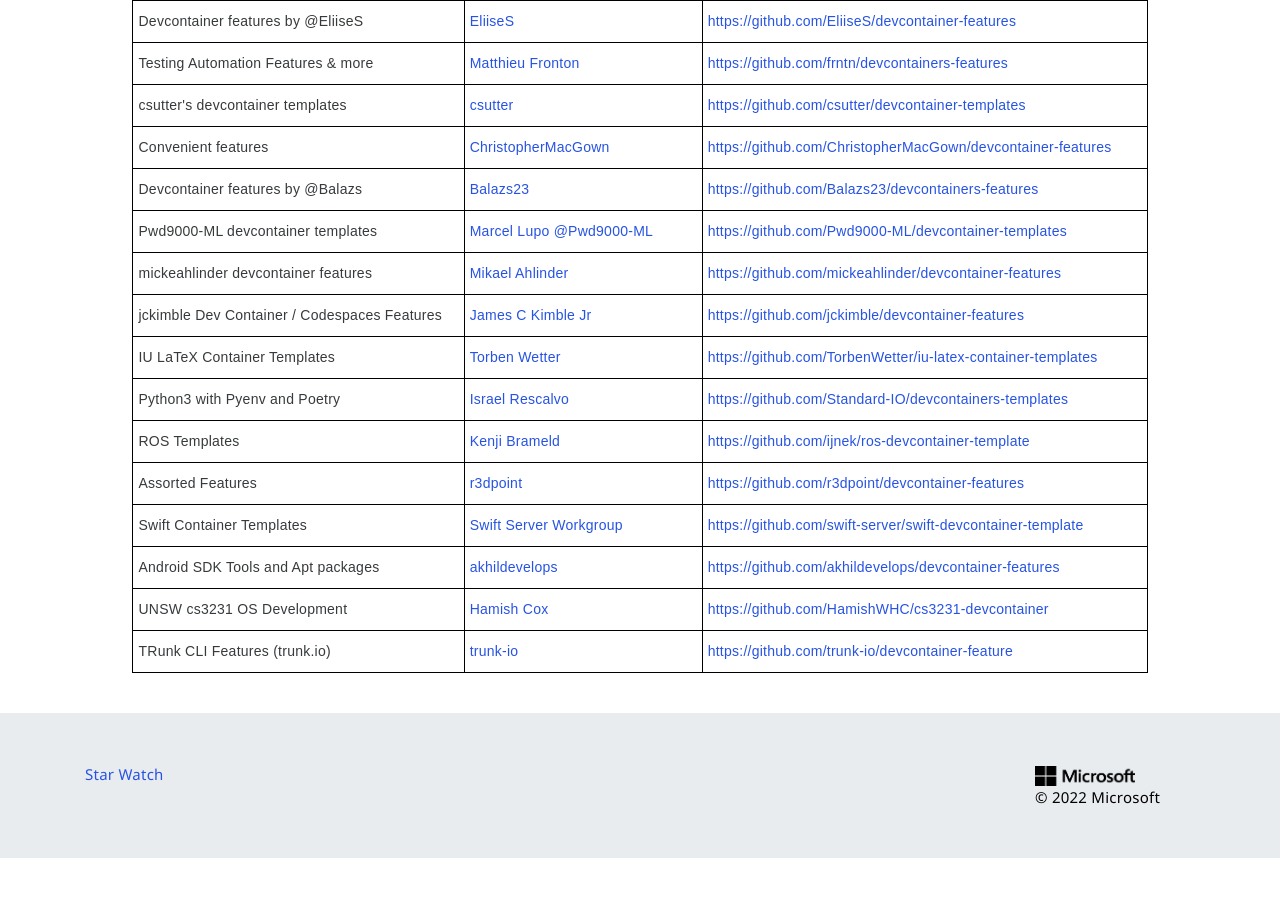
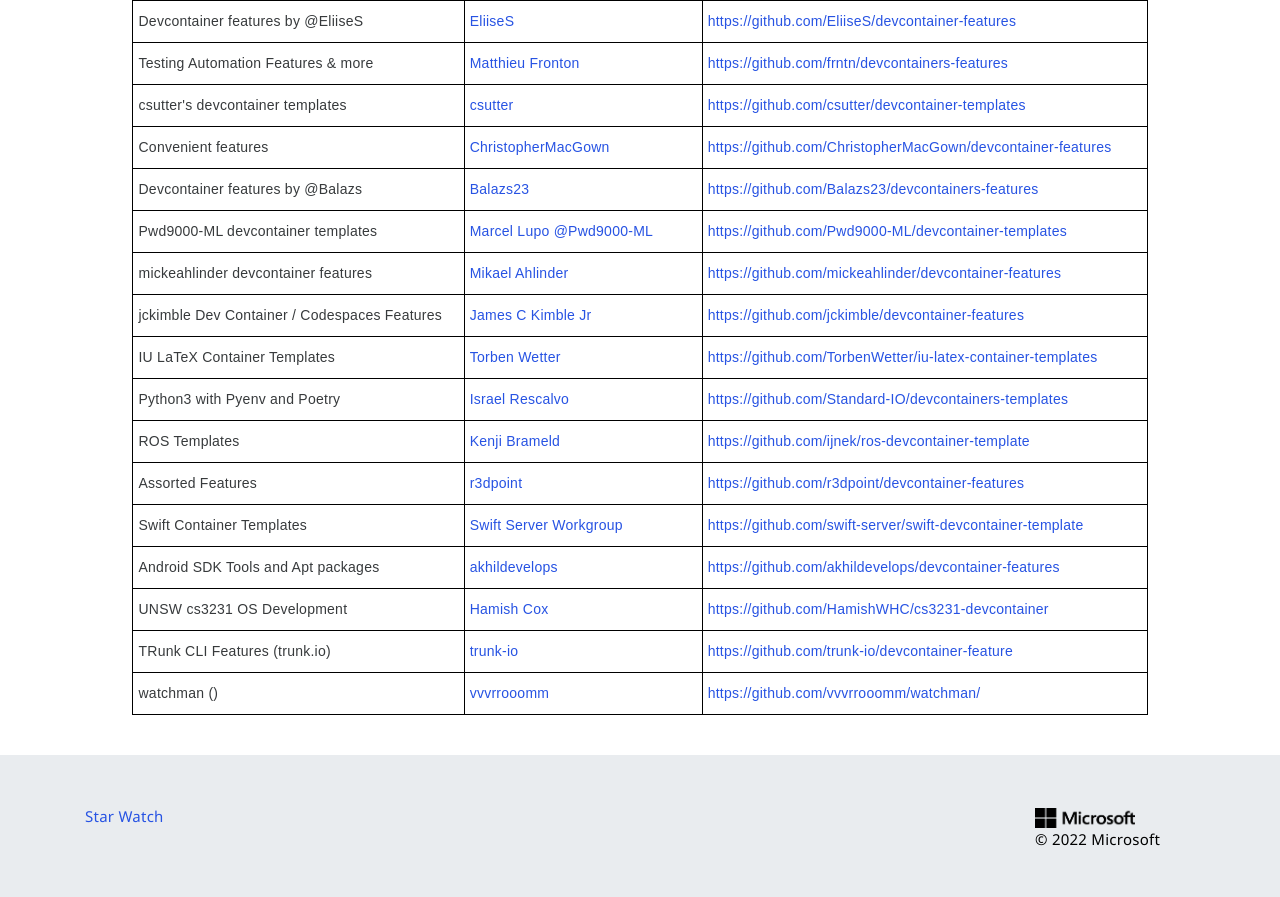
Before and after one commit to devcontainers/devcontainers.github.io, a Jekyll site: the page built from collections.html, in a window 1280 px wide and 900 px high, scrolled down 2182 px. Shown: the top 897 px of the window. Built offline with Jekyll 4.4.1, drawn with Linux system fonts in a browser that asks for light colours; nearby versions of some CDN libraries; comment, search, counter and statistics services are not loaded; before the commit the page ends 3040 px from its top, so only the background shows below that.

Commit message:
add new feature 'watchman'
used with e.g. sorbet

```diff
--- a/_data/collection-index.yml
+++ b/_data/collection-index.yml
@@ -298,3 +298,8 @@
   contact: https://github.com/trunk-io/devcontainer-feature/issues
   repository: https://github.com/trunk-io/devcontainer-feature
   ociReference: ghcr.io/trunk-io/devcontainer-feature
+- name: watchman ()
+  maintainer: vvvrrooomm
+  contact: https://github.com/vvvrrooomm/watchman/issues
+  repository: https://github.com/vvvrrooomm/watchman/
+  ociReference: ghcr.io/vvvrrooomm/watchman/watchman
```
